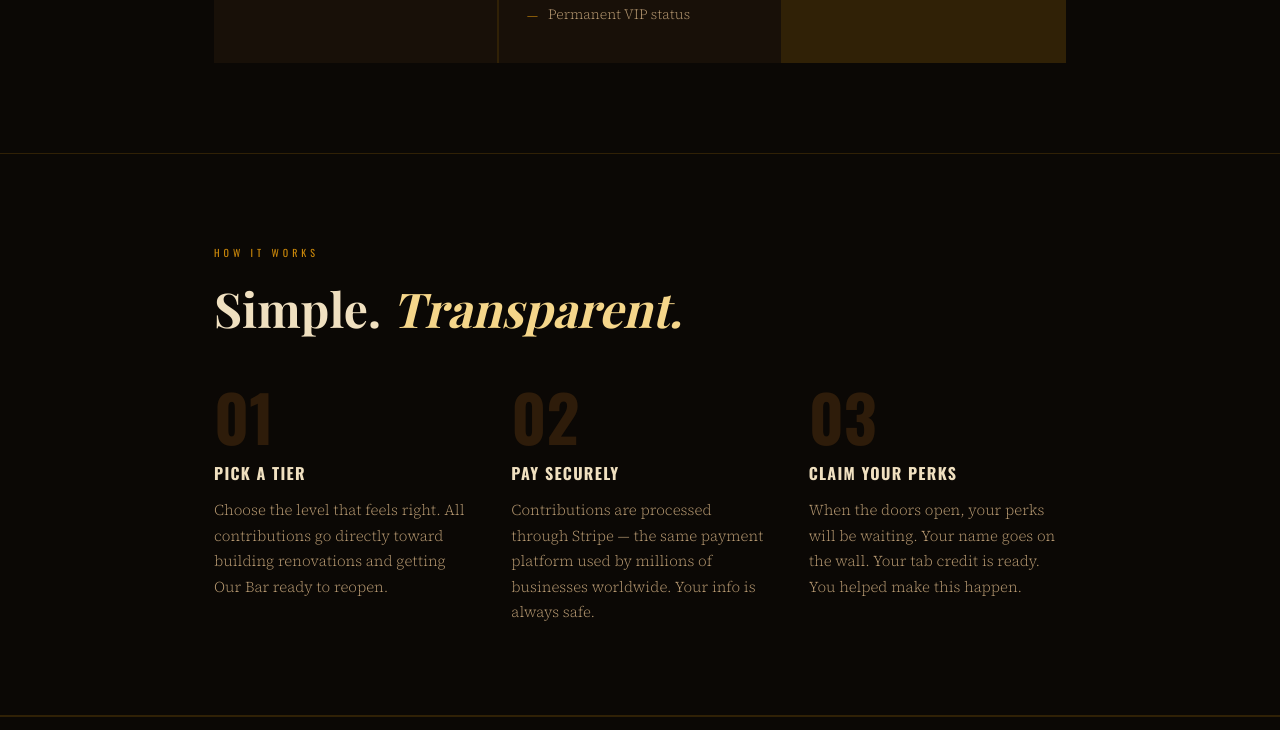
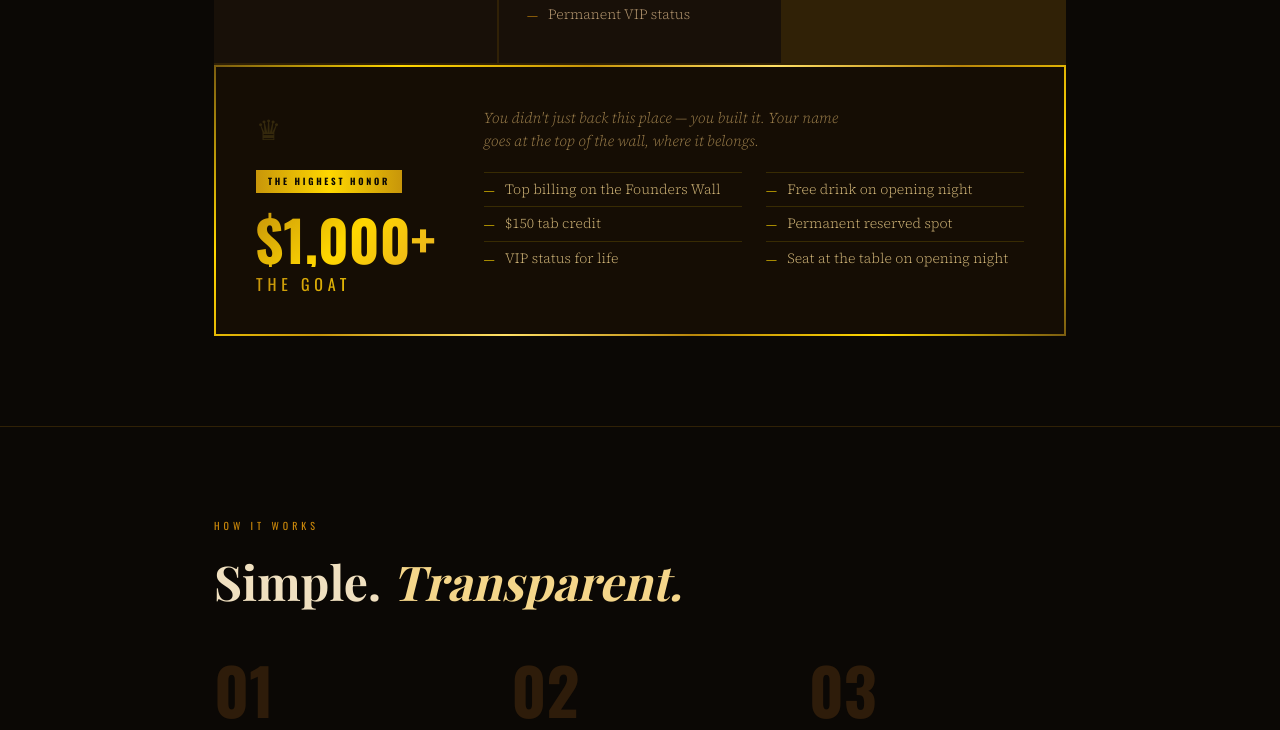
Before and after one commit to lddorse/ourbar, a plain HTML site: page index.html in a window 1280 px wide. Shown: the part 3041-3771 px from the top of the page. Drawn offline with nearby package versions, Linux system fonts and the light colour scheme; a web font is replaced by a local one.

Commit message:
Refactor CSS and add goat tier styles
Removed commented sections for noise overlay, hero, photo placeholder, goal progress, tiers, and animations. Added new styles for goat tier card and updated existing styles.

```diff
--- a/index.html
+++ b/index.html
@@ -36,7 +36,6 @@
     overflow-x: hidden;
   }
 
-  /* ── NOISE OVERLAY ── */
   body::before {
     content: '';
     position: fixed;
@@ -49,7 +48,6 @@
 
   * { position: relative; z-index: 1; }
 
-  /* ── HERO ── */
   .hero {
     min-height: 100vh;
     display: flex;
@@ -169,7 +167,6 @@
   }
   .btn-secondary:hover { border-color: var(--amber); color: var(--amber); }
 
-  /* ── PHOTO PLACEHOLDER ── */
   .photo-strip {
     display: grid;
     grid-template-columns: 1fr 1fr 1fr;
@@ -198,7 +195,6 @@
     color: var(--text-muted);
   }
 
-  /* ── SECTIONS ── */
   section {
     max-width: 900px;
     margin: 0 auto;
@@ -223,21 +219,13 @@
     margin-bottom: 28px;
   }
 
-  h2 em {
-    font-style: italic;
-    color: var(--amber-pale);
-  }
+  h2 em { font-style: italic; color: var(--amber-pale); }
 
   p { color: var(--cream-dim); margin-bottom: 18px; }
   p:last-child { margin-bottom: 0; }
 
-  .divider {
-    border: none;
-    border-top: 1px solid var(--border);
-    margin: 0;
-  }
+  .divider { border: none; border-top: 1px solid var(--border); margin: 0; }
 
-  /* ── GOAL PROGRESS ── */
   .goal-block {
     background: var(--surface);
     border: 1px solid var(--border);
@@ -286,13 +274,8 @@
     transition: width 1.2s ease;
   }
 
-  .goal-meta {
-    display: flex;
-    gap: 32px;
-    flex-wrap: wrap;
-  }
+  .goal-meta { display: flex; gap: 32px; flex-wrap: wrap; }
 
-  .goal-stat { }
   .goal-stat-num {
     font-family: 'Oswald', sans-serif;
     font-size: 22px;
@@ -307,7 +290,6 @@
     color: var(--text-muted);
   }
 
-  /* ── TIERS ── */
   .tiers { max-width: 900px; margin: 0 auto; padding: 0 24px 90px; }
 
   .tiers-grid {
@@ -348,11 +330,7 @@
     margin-bottom: 20px;
   }
 
-  .tier-perks {
-    list-style: none;
-    margin: 0;
-    padding: 0;
-  }
+  .tier-perks { list-style: none; margin: 0; padding: 0; }
 
   .tier-perks li {
     font-size: 14px;
@@ -392,7 +370,95 @@
     margin-bottom: 16px;
   }
 
-  /* ── HOW IT WORKS ── */
+  /* ── GOAT TIER ── */
+  .tier-card.goat {
+    grid-column: 1 / -1;
+    background: #150d04;
+    background: linear-gradient(#150d04, #150d04) padding-box,
+                linear-gradient(135deg, #7a5c10, #ffd700, #c8960a, #ffe066, #b8860b, #ffd700, #7a5c10) border-box;
+    border: 2px solid transparent;
+    padding: 40px 40px 36px;
+    display: grid;
+    grid-template-columns: auto 1fr;
+    gap: 0 48px;
+    align-items: start;
+  }
+  .tier-card.goat:hover {
+    background: linear-gradient(#1e1105, #1e1105) padding-box,
+                linear-gradient(135deg, #7a5c10, #ffd700, #c8960a, #ffe066, #b8860b, #ffd700, #7a5c10) border-box;
+  }
+
+  .goat-left { grid-column: 1; }
+  .goat-right { grid-column: 2; }
+
+  .goat-crown {
+    font-size: 28px;
+    margin-bottom: 10px;
+    display: block;
+    filter: sepia(1) saturate(3) hue-rotate(5deg);
+  }
+
+  .tier-card.goat .tier-amount {
+    font-size: 56px;
+    background: linear-gradient(135deg, #c8960a, #ffd700, #e8b020);
+    -webkit-background-clip: text;
+    -webkit-text-fill-color: transparent;
+    background-clip: text;
+    line-height: 1;
+    margin-bottom: 4px;
+  }
+
+  .tier-card.goat .tier-name {
+    font-size: 16px;
+    letter-spacing: 0.3em;
+    background: linear-gradient(90deg, #c8960a, #ffd700);
+    -webkit-background-clip: text;
+    -webkit-text-fill-color: transparent;
+    background-clip: text;
+    margin-bottom: 0;
+  }
+
+  .goat-badge {
+    font-family: 'Oswald', sans-serif;
+    font-size: 9px;
+    letter-spacing: 0.3em;
+    text-transform: uppercase;
+    background: linear-gradient(90deg, #c8960a, #ffd700, #c8960a);
+    color: #0b0805;
+    padding: 4px 12px;
+    display: inline-block;
+    margin-bottom: 18px;
+    font-weight: 700;
+  }
+
+  .tier-card.goat .tier-perks {
+    display: grid;
+    grid-template-columns: 1fr 1fr;
+    gap: 0 24px;
+  }
+
+  .tier-card.goat .tier-perks li {
+    border-top-color: rgba(255, 215, 0, 0.15);
+    color: #d4b87a;
+  }
+
+  .tier-card.goat .tier-perks li::before { color: #ffd700; }
+
+  .goat-desc {
+    font-style: italic;
+    font-size: 15px;
+    color: #9a7d4a;
+    margin: 0 0 20px;
+    line-height: 1.5;
+    max-width: 380px;
+  }
+
+  @media (max-width: 680px) {
+    .tier-card.goat { grid-template-columns: 1fr; gap: 24px 0; padding: 28px 20px; }
+    .goat-left, .goat-right { grid-column: 1; }
+    .tier-card.goat .tier-perks { grid-template-columns: 1fr; }
+  }
+
   .steps {
     display: grid;
     grid-template-columns: repeat(auto-fit, minmax(200px, 1fr));
@@ -421,7 +487,6 @@
 
   .step-text { font-size: 15px; color: var(--cream-dim); margin: 0; }
 
-  /* ── FOOTER ── */
   footer {
     border-top: 1px solid var(--border);
     text-align: center;
@@ -438,22 +503,12 @@
     margin-bottom: 6px;
   }
 
-  .footer-sub {
-    font-size: 14px;
-    color: var(--text-muted);
-    margin-bottom: 32px;
-  }
+  .footer-sub { font-size: 14px; color: var(--text-muted); margin-bottom: 32px; }
 
-  .footer-contact {
-    font-size: 14px;
-    color: var(--text-muted);
-    margin-top: 48px;
-  }
-
+  .footer-contact { font-size: 14px; color: var(--text-muted); margin-top: 48px; }
   .footer-contact a { color: var(--amber); text-decoration: none; }
   .footer-contact a:hover { color: var(--amber-light); }
 
-  /* ── ANIMATIONS ── */
   @keyframes fadeUp {
     from { opacity: 0; transform: translateY(24px); }
     to { opacity: 1; transform: translateY(0); }
@@ -466,7 +521,6 @@
   }
   .reveal.visible { opacity: 1; transform: translateY(0); }
 
-  /* ── RESPONSIVE ── */
   @media (max-width: 600px) {
     .photo-strip { grid-template-columns: 1fr; }
     .photo-strip .photo-cell:not(:first-child) { display: none; }
@@ -476,7 +530,6 @@
 </head>
 <body>
 
-<!-- HERO -->
 <header class="hero">
   <p class="hero-eyebrow">Penfield, Illinois &nbsp;·&nbsp; Champaign County</p>
   <h1 class="hero-title">
@@ -492,7 +545,6 @@
   </div>
 </header>
 
-<!-- PHOTO STRIP (placeholder) -->
 <div class="photo-strip">
   <div class="photo-cell">
     <svg width="40" height="40" viewBox="0 0 24 24" fill="none" stroke="#c8860a" stroke-width="1">
@@ -516,7 +568,6 @@
 
 <hr class="divider">
 
-<!-- STORY -->
 <section id="story">
   <p class="section-label reveal">The Story</p>
   <h2 class="reveal">This place belonged to all of us. <em>It still does.</em></h2>
@@ -550,14 +601,12 @@
 
 <hr class="divider">
 
-<!-- TIERS -->
 <div class="tiers" id="tiers">
   <p class="section-label reveal">How to Back It</p>
   <h2 class="reveal">Pick your level. <em>Get your name on the wall.</em></h2>
   <p class="reveal" style="max-width:580px;">Every contribution goes directly toward renovations. In return, you'll have a stake in this place from day one — and perks waiting for you when the doors open again.</p>
 
   <div class="tiers-grid">
-    <!-- $25 -->
     <a href="https://buy.stripe.com/28E14mgOvbxc6K22sP87K00" class="tier-card reveal">
       <div class="tier-amount">$25</div>
       <div class="tier-name">Friend of the Bar</div>
@@ -566,7 +615,6 @@
       </ul>
     </a>
 
-    <!-- $50 -->
     <a href="https://buy.stripe.com/eVq8wO9m358Ob0igjF87K01" class="tier-card reveal">
       <div class="tier-amount">$50</div>
       <div class="tier-name">Founding Regular</div>
@@ -576,7 +624,6 @@
       </ul>
     </a>
 
-    <!-- $100 -->
     <a href="https://buy.stripe.com/5kQ14m69RbxcgkC0kH87K02" class="tier-card featured reveal">
       <div class="tier-badge">Most Popular</div>
       <div class="tier-amount">$100</div>
@@ -588,7 +635,6 @@
       </ul>
     </a>
 
-    <!-- $250 -->
     <a href="https://buy.stripe.com/eVqaEW55N44Kd8qebx87K03" class="tier-card reveal">
       <div class="tier-amount">$250</div>
       <div class="tier-name">Roadhouse Patron</div>
@@ -600,7 +646,6 @@
       </ul>
     </a>
 
-    <!-- $500 -->
     <a href="https://buy.stripe.com/9B63cu0PxgRw0lE5F187K04" class="tier-card reveal">
       <div class="tier-amount">$500+</div>
       <div class="tier-name">Legend</div>
@@ -612,12 +657,32 @@
         <li>Permanent VIP status</li>
       </ul>
     </a>
+
+    <!-- $1000+ GOAT -->
+    <a href="#stripe-link-goat" class="tier-card goat reveal">
+      <div class="goat-left">
+        <span class="goat-crown">&#9819;</span>
+        <div class="goat-badge">The Highest Honor</div>
+        <div class="tier-amount">$1,000+</div>
+        <div class="tier-name">The GOAT</div>
+      </div>
+      <div class="goat-right">
+        <p class="goat-desc">You didn't just back this place — you built it. Your name goes at the top of the wall, where it belongs.</p>
+        <ul class="tier-perks">
+          <li>Top billing on the Founders Wall</li>
+          <li>Free drink on opening night</li>
+          <li>$150 tab credit</li>
+          <li>Permanent reserved spot</li>
+          <li>VIP status for life</li>
+          <li>Seat at the table on opening night</li>
+        </ul>
+      </div>
+    </a>
   </div>
 </div>
 
 <hr class="divider">
 
-<!-- HOW IT WORKS -->
 <section>
   <p class="section-label reveal">How It Works</p>
   <h2 class="reveal">Simple. <em>Transparent.</em></h2>
@@ -642,7 +707,6 @@
 
 <hr class="divider">
 
-<!-- FOOTER CTA -->
 <footer>
   <div class="footer-title">Our Bar</div>
   <div class="footer-sub">Penfield, Illinois</div>
```
